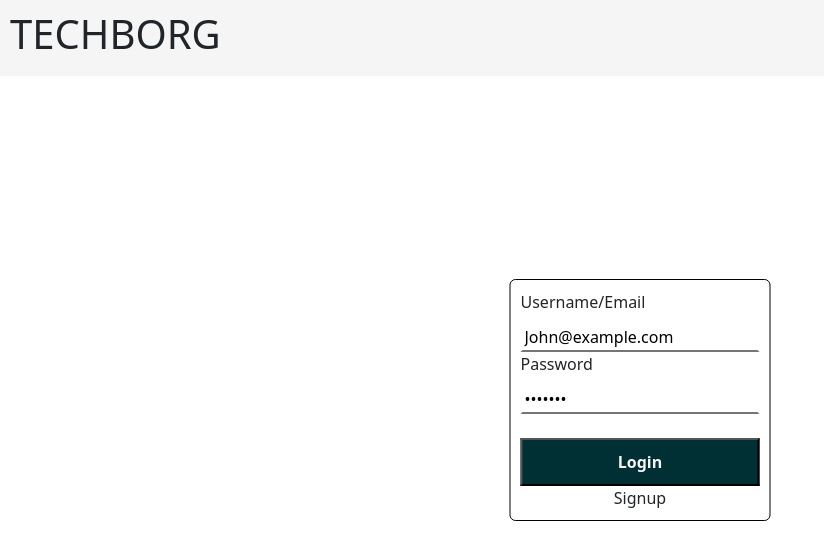
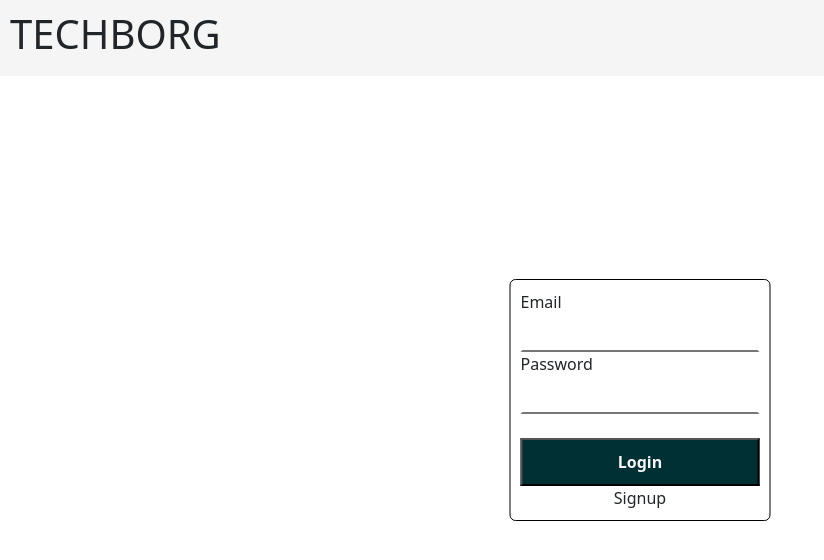
Before and after one commit to techborg/techborg-react-webhost, a React (Create React App) app: page /login in a window 1280 px wide. Shown: the top 560 px of the page, without its empty margins (0-824 px from the left). Built offline with nearby package versions, Linux system fonts and the light colour scheme.

Commit message:
login started

```diff
--- a/src/Components/Login/Login.js
+++ b/src/Components/Login/Login.js
@@ -1,15 +1,27 @@
-import React from 'react';
+import React,{useState} from 'react';
 import './Login.css';
 import {useHistory} from 'react-router-dom'
-
+import { useContext } from 'react';
+import {FirebaseContext} from '../../store/FirebaseContext'
 function Login() {
-  const history = useHistory()
+const [email,setemail]=useState('')
+const [password,setpassword]=useState('')
+const {firebase}=useContext(FirebaseContext)
+const history =useHistory()
+const handlelognin=(e)=>{
+     e.preventDefault()
+     firebase.auth().signInWithEmailAndPassword(email,password).then(()=>{
+       history.push('/')
+     }).catch((error)=>{
+       alert(error.messege)
+     })
+}
   return (
     <div>
       <div className="loginParentDiv">
 
-        <form>
-          <label htmlFor="fname">Username/Email</label>
+        <form onSubmit={handlelognin}>
+          <label htmlFor="fname">Email</label>
           <br />
           <input
             className="input"
@@ -17,6 +29,8 @@ function Login() {
             id="fname"
             name="email"
             defaultValue="John@example.com"
+            value={email}
+            onChange={(e)=>setemail(e.target.value)}
           />
           <br />
           <label htmlFor="lname">Password</label>
@@ -27,12 +41,14 @@ function Login() {
             id="lname"
             name="password"
             defaultValue="Abc@123"
+            value={password}
+            onChange={(e)=>setpassword(e.target.value)}
           />
           <br />
           <br />
           <button>Login</button>
         </form>
-        <a onClick={()=>history.push('/signup')}>Signup</a>
+        <a>Signup</a>
 
       </div>
 
--- a/src/store/FirebasContext.js
+++ /dev/null
@@ -1,6 +0,0 @@
-import { createContext } from "react";
-
-
-
-
-export const FirebaseContext= createContext(null)
--- a/src/store/FirebaseContext.js
+++ b/src/store/FirebaseContext.js
@@ -1,4 +1,2 @@
 import { createContext } from "react";
-
-
  export const FirebaseContext =createContext(null)
```
